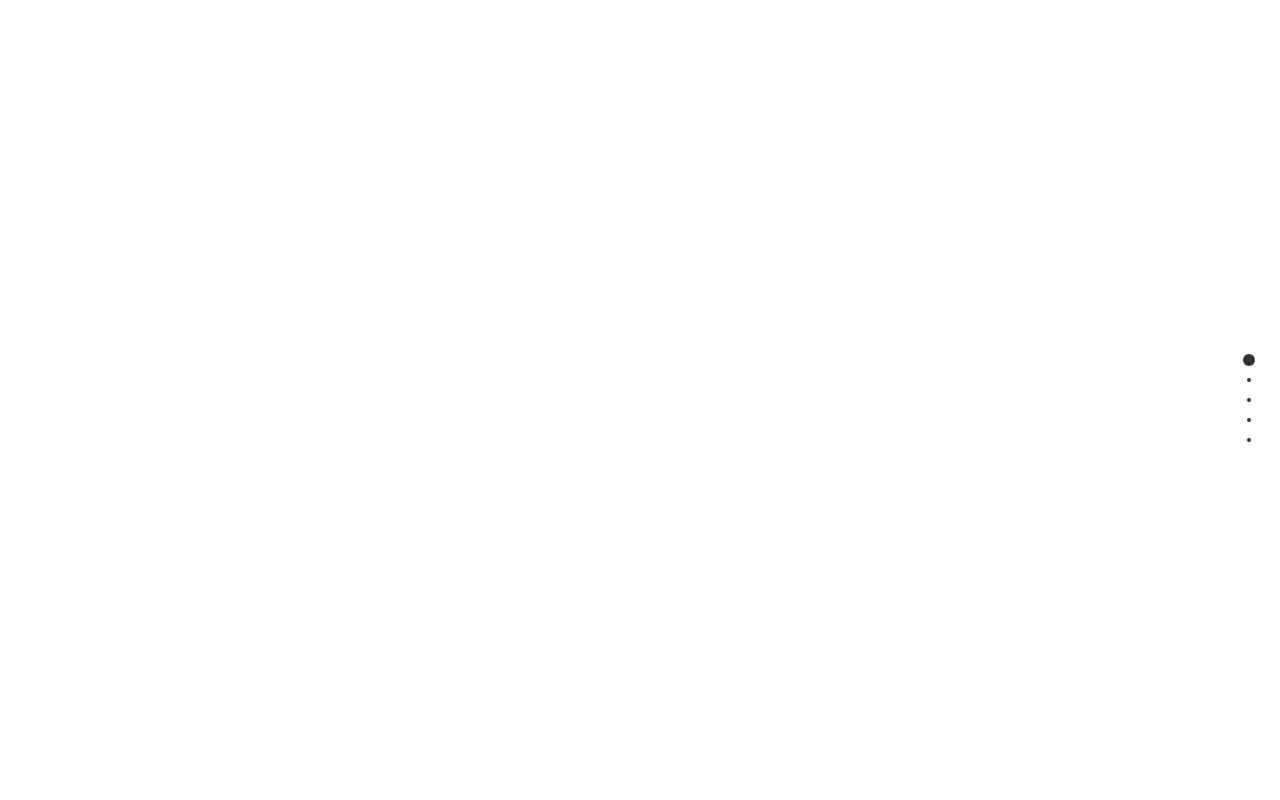
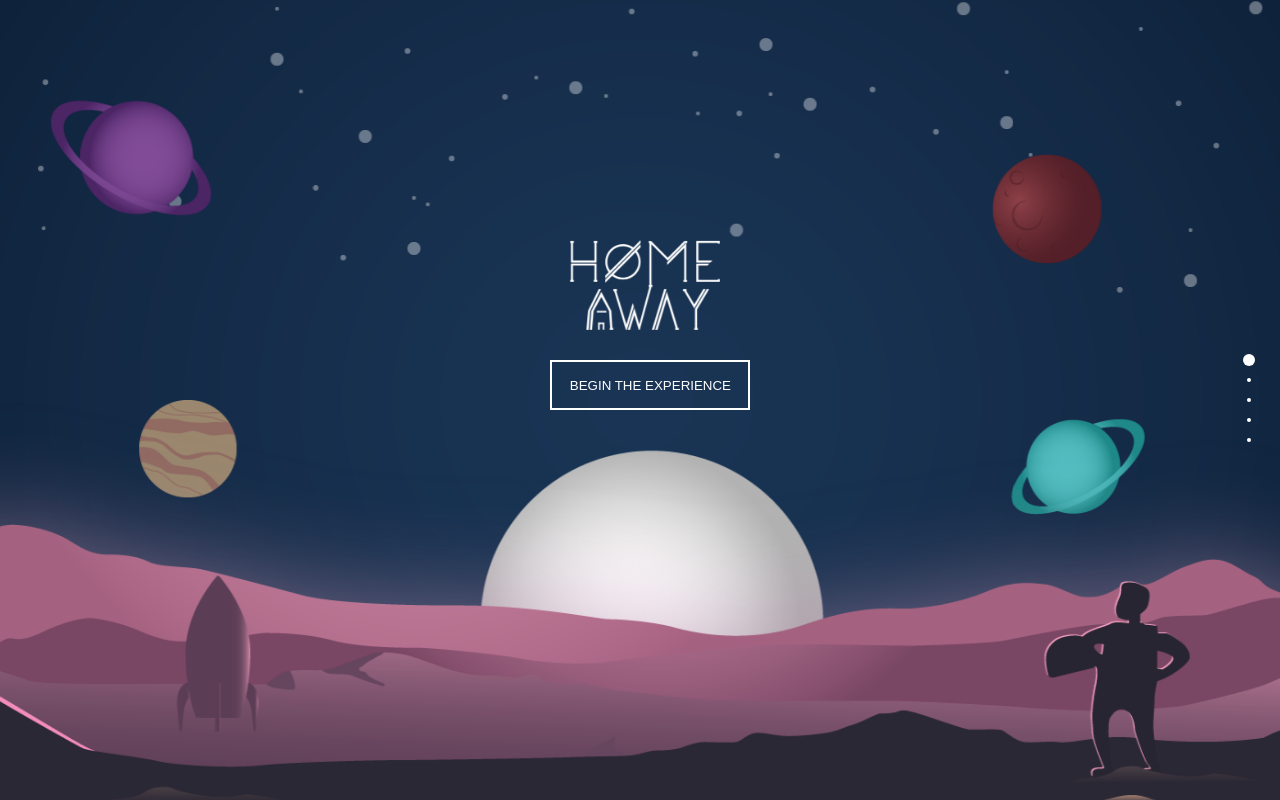
Before and after one commit to AlbanDelachaume/E03-Semaine-Intensive-Hetic, a plain HTML site: page index.html in a window 1280 px wide. Drawn offline with Linux system fonts and the light colour scheme.

Commit message:
Parallax and correction

```diff
--- a/dist/app.js
+++ b/dist/app.js
@@ -1,7 +1,6 @@
 var myFullpage = new fullpage('#fullpage', {
     anchors: ['firstPage', 'secondPage', 'thirdPage', 'fourth', 'fifthPage'],
-    sectionsColor: ['#FFFFFF', '#FFFFFF', '#FFFFFF'],
+    // sectionsColor: ['#183252', '#183252', '#183252'],
     navigation: true,
     navigationPosition: 'right',
-    navigationTooltips: ['Begin the experience', 'Presentation', 'Explication', 'Learn', 'Explore'],
 });
--- a/dist/fullpage.css
+++ b/dist/fullpage.css
@@ -159,6 +159,7 @@ html.fp-enabled,
     height: 12px;
     width: 12px;
     margin: -6px 0 0 -6px;
+    background: white;
     border-radius: 100%;
  }
 #fp-nav ul li a span,
@@ -169,7 +170,7 @@ html.fp-enabled,
     height: 4px;
     width: 4px;
     border: 0;
-    background: #333;
+    background: white;
     left: 50%;
     top: 50%;
     margin: -2px 0 0 -2px;
--- a/index.html
+++ b/index.html
@@ -6,15 +6,49 @@
 	<meta name="description" content="fullPage full-screen navigation and sections control menu." />
 	<meta name="keywords"  content="fullpage,jquery,demo,screen,fullscreen,navigation,control arrows, dots" />
 	<meta name="Resource-type" content="Document" /> -->
+	<link rel="shortcut icon" type="image/png" href="images/favicon.png"/>
 	<link rel="stylesheet" type="text/css" href="dist/fullpage.css" />
 	<link rel="stylesheet" type="text/css" href="styles/style.css" />
+	<link rel="stylesheet" href="styles/style.css">
 </head>
 <body>
 <div id="fullpage">
-	<div class="section " id="section0"></div>
+	<div class="section" id="section0">
+		<div class="container-parallax">
+			<div data-parallax-scroll-depth="1.0" class="parallax-scroll image">
+				<div data-parallax-cursor-depth="0.0" data-src="images/bg.png" class="parallax-cursor lazy inner"></div>
+			</div>
+			<div data-parallax-scroll-depth="0.9" class="parallax-scroll image">
+				<div data-parallax-cursor-depth="0.03" data-src="images/planet1.png" class="parallax-cursor lazy inner"></div>
+			</div>
+			<div data-parallax-scroll-depth="0.8" class="parallax-scroll image">
+				<div data-parallax-cursor-depth="0.05" data-src="images/planet2.png" class="parallax-cursor lazy inner"></div>
+			</div>
+			<div data-parallax-scroll-depth="0.7" class="parallax-scroll image">
+				<div data-parallax-cursor-depth="0.04" data-src="images/planet3.png" class="parallax-cursor lazy inner"></div>
+			</div>
+			<div data-parallax-scroll-depth="0.6" class="parallax-scroll image">
+				<div data-parallax-cursor-depth="0.06" data-src="images/planet4.png" class="parallax-cursor lazy inner"></div>
+			</div>
+			<div data-parallax-scroll-depth="0.5" class="parallax-scroll image">
+				<div data-parallax-cursor-depth="0.0725" data-src="images/bg4.png" class="parallax-cursor lazy inner"></div>
+			</div>
+			<div data-parallax-scroll-depth="0.4" class="parallax-scroll image">
+				<div data-parallax-cursor-depth="0.09" data-src="images/bg3.png" class="parallax-cursor lazy inner"></div>
+			</div>
+			<div data-parallax-scroll-depth="0.3" class="parallax-scroll image">
+				<div data-parallax-cursor-depth="0.0775" data-src="images/bg2.png" class="parallax-cursor lazy inner"></div>
+			</div>
+			<div data-parallax-scroll-depth="0.0" class="parallax-scroll image">
+				<div data-parallax-cursor-depth="0.09" data-src="images/bg1.png" class="parallax-cursor lazy inner"></div>
+			</div>
+			<img class="logo" src="images/logo.png" alt="logo">
+			<button class="start">BEGIN THE EXPERIENCE</button>
+		</div>
+	</div>
 	<div class="section" id="section1"></div>
 	<div class="section" id="section2"></div>
-	<div class="section " id="section3"></div>
+	<div class="section" id="section3"></div>
 	<div class="section" id="section4"></div>
 </div>
 <script type="text/javascript" src="dist/fullpage.js"></script>
--- a/scripts/script.js
+++ b/scripts/script.js
@@ -0,0 +1,79 @@
+/**
+ *
+ *
+ *  PARALLAX SECTION
+ *
+ *
+**/
+
+/**
+ * Lazy load
+ */
+
+const lazyElements = [...document.querySelectorAll('.lazy')]
+
+for(const lazy of lazyElements)
+{
+    const image = document.createElement('img')
+    image.addEventListener('load', () =>
+    {
+        lazy.classList.add('loaded')
+        lazy.style.backgroundImage = `url(${image.src})`
+    })
+    image.src = lazy.dataset.src
+}
+
+/*
+* Parallax Scroll
+*/
+
+const scrollParallaxes = document.querySelectorAll('.parallax-scroll')
+
+window.addEventListener('scroll', () =>
+{
+    const scrollY = window.scrollY
+    for(const scrollParallax of scrollParallaxes)
+    {
+        const depth = parseFloat(scrollParallax.dataset.parallaxScrollDepth)
+        const translateY = depth * scrollY
+
+        scrollParallax.style.transform =`translateY(${translateY}px)`
+    }
+})
+
+/*
+* Sizes
+*/
+let windowWidth = window.innerWidth
+let windowHeight = window.innerHeight
+
+window.addEventListener('resize', () =>
+{
+    windowWidth = window.innerWidth
+    windowHeight = window.innerHeight
+})
+
+/*
+* Parallax cursor
+*/
+
+const cursorParallaxes = document.querySelectorAll('.parallax-cursor')
+
+window.addEventListener('mousemove', (_event) =>
+{
+    const ratioX = _event.clientX / windowWidth - 0.5
+    const ratioY = _event.clientY / windowHeight - 0.5
+
+    for(const cursorParallax of cursorParallaxes)
+    {
+        const depth = parseFloat(cursorParallax.dataset.parallaxCursorDepth)
+        const translateX = depth * ratioX * 50
+        const translateY = depth * ratioY * 50
+
+        cursorParallax.style.transform = `translate(${-translateX}%, ${-translateY}%)`
+    }
+})
+
+/**
+ * BUTTON START THE EXPERIENCE
+ */
--- a/styles/style.css
+++ b/styles/style.css
@@ -6,7 +6,106 @@ body, html
     margin: 0;
 }
 
-section
+.section
 {
-    background: pink;
+    background: #183252;
 }
+
+/**
+ *
+ *
+ *  PARALLAX SECTION
+ *
+ *
+**/
+
+.lazy
+{
+    opacity: 0;
+    transition: opacity 1s;
+    will-change: opacity;
+}
+
+.lazy.loaded
+{
+    opacity: 1;
+}
+
+.parallax-scroll
+{
+    will-change: transform;
+}
+
+.container-parallax
+{
+    position: relative;
+    width: 100%;
+    height: 100vh;
+    background: #183252;
+    overflow: hidden;
+}
+
+.container-parallax .image
+{
+    position: absolute;
+    top: 0;
+    left: 0;
+    bottom: 0;
+    right: 0;
+
+}
+
+.container-parallax .image .inner
+{
+    position: absolute;
+    top: -12%;
+    left: -12%;
+    bottom: -12%;
+    right: -12%;
+    background-position: center center;
+    background-size: cover;
+    transition: transform 1s cubic-bezier(0.13, 0.34, 0.16, 0.93);
+}
+
+.content
+{
+    height: 200vh;
+    background: #183252;
+}
+
+/*
+* Button Start Experience
+*/
+
+.start
+{
+    position: absolute;
+    width: 200px;
+    height: 50px;
+    top: 45%;
+    left: 43%;
+    color: white;
+    background: none;
+    border: 2px solid white;
+    cursor: pointer;
+    transition-duration: 0.7s;
+}
+
+.start:hover
+{
+  background-color: white ;
+  color:#000000;
+}
+
+/*
+* Logo
+*/
+
+.logo
+{
+    position: absolute;
+    width: 150px;
+    height: 90px;
+    top: 30%;
+    left: 44.5%;
+}
```
